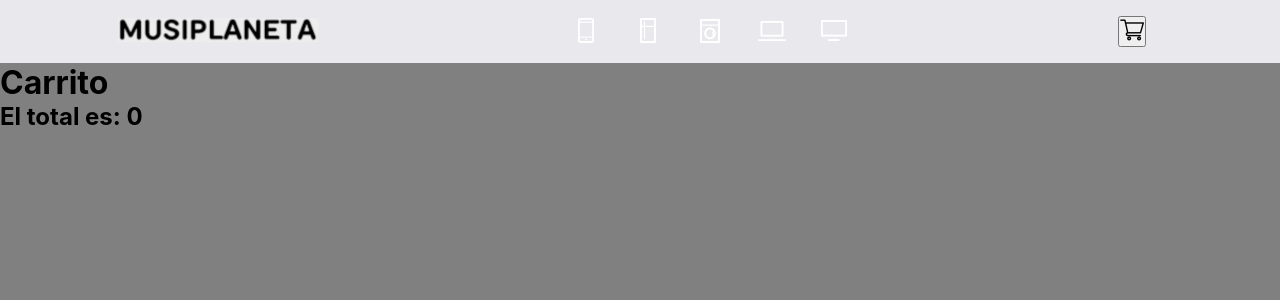
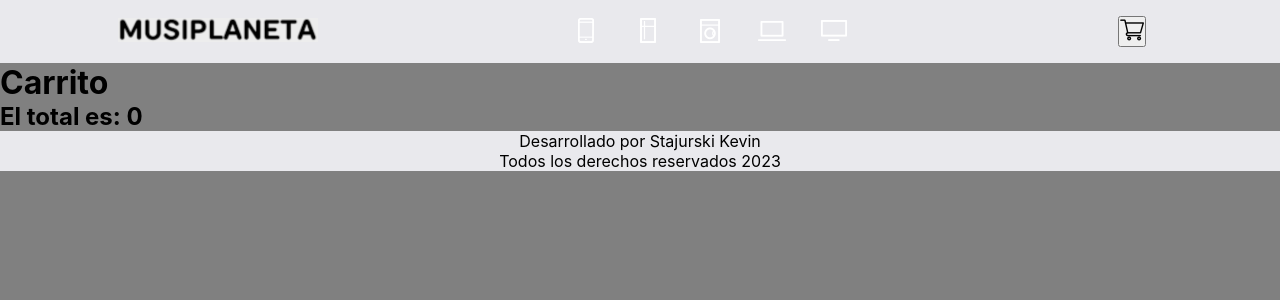
Before and after one commit to KevinStajurski/musiplaneta, a React (Create React App) app: page /cart in a window 1280 px wide. Shown: the top 300 px of the page. Built offline with nearby package versions, Linux system fonts and the light colour scheme.

Commit message:
Se agrego footer

```diff
--- a/src/App.css
+++ b/src/App.css
@@ -59,3 +59,8 @@
 .nombreProducto {
   font-size: 1.5rem;
 }
+
+.footer {
+  text-align: center;
+  background-color: #e9e9ed;
+}
--- /dev/null
+++ b/src/components/Footer.js
@@ -0,0 +1,11 @@
+const Footer = () => {
+    return (
+        <div className="footer">
+            <span>
+                Desarrollado por Stajurski Kevin <br></br>Todos los derechos reservados 2023
+            </span>
+        </div>
+    )
+}
+
+export default Footer
--- a/src/components/ItemDetail.js
+++ b/src/components/ItemDetail.js
@@ -1,5 +1,8 @@
 import {ItemCount} from './ItemCount'
+import {useContext} from "react"
+import {Context} from "../context/cartContext"
 const ItemDetail = ({producto, count, setCount, currentStock, setCurrentStock, maxQuantity}) => {
+    const { addItem, isInCart } = useContext(Context)
     function handleCount(type) {
         if (type === "mas" && count < maxQuantity) setCount(count + 1)
         if (type === "menos" && count > 1) setCount(count - 1)
@@ -7,7 +10,10 @@ const ItemDetail = ({producto, count, setCount, currentStock, setCurrentStock, m
 
     function handleAdd() {
         if (currentStock < count) alert ("No hay mas stock")
-        else setCurrentStock (currentStock - count)
+        else {
+            setCurrentStock (currentStock - count)
+            addItem (producto, count)
+        }
     }
 
     return(
--- a/src/components/Layout.js
+++ b/src/components/Layout.js
@@ -1,11 +1,14 @@
 import NavBar from "./NavBar"
+import Footer from "./Footer"
 
 export const Layout = ({children}) => {
     return (
-        <main className='Main'>
-            <NavBar/>
-            {children}
-        </main>
-        //Agregar footer
+        <div className='Main'>
+            <main>
+                <NavBar/>
+                {children}
+            </main>
+            <Footer/>
+        </div>
     )
 }
```
